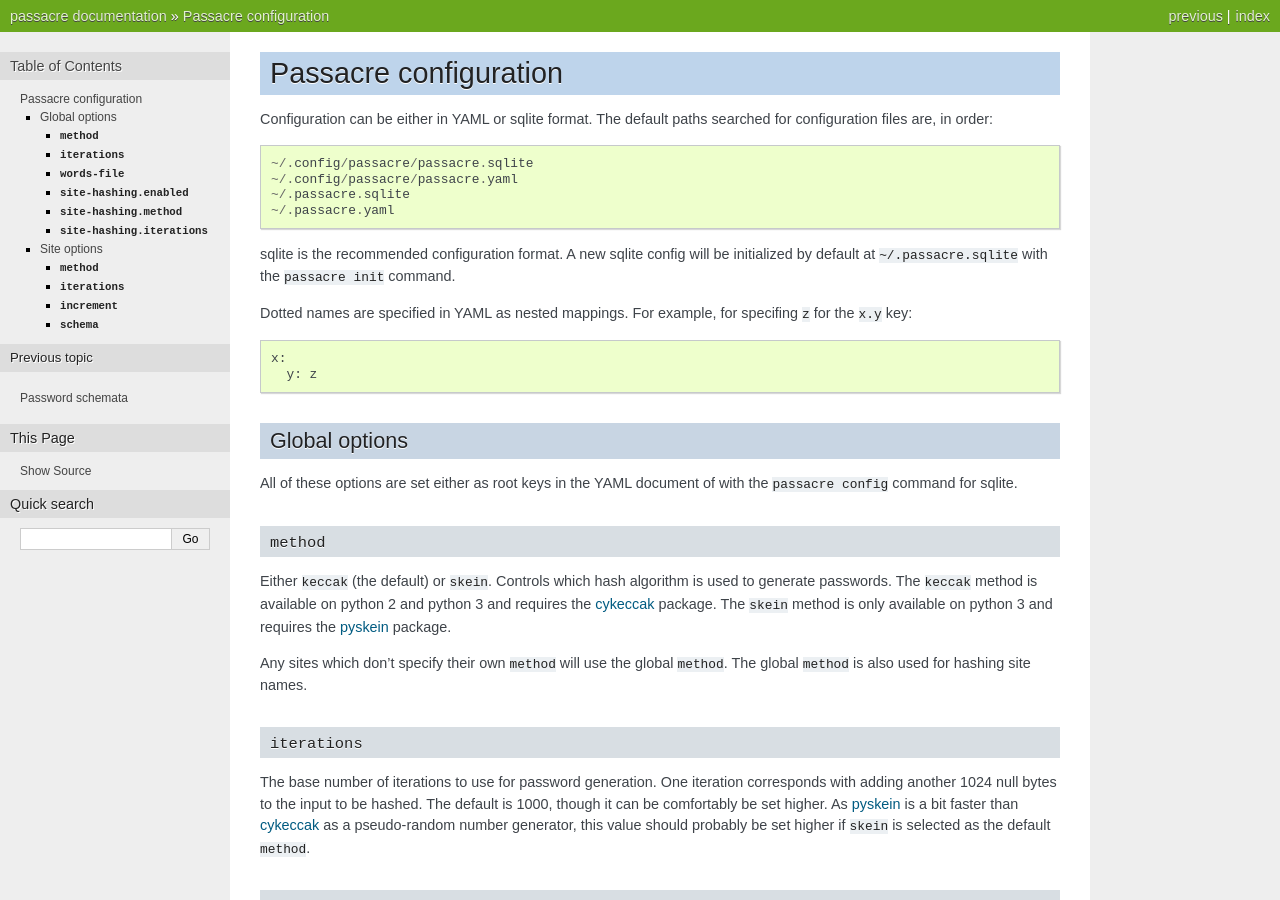
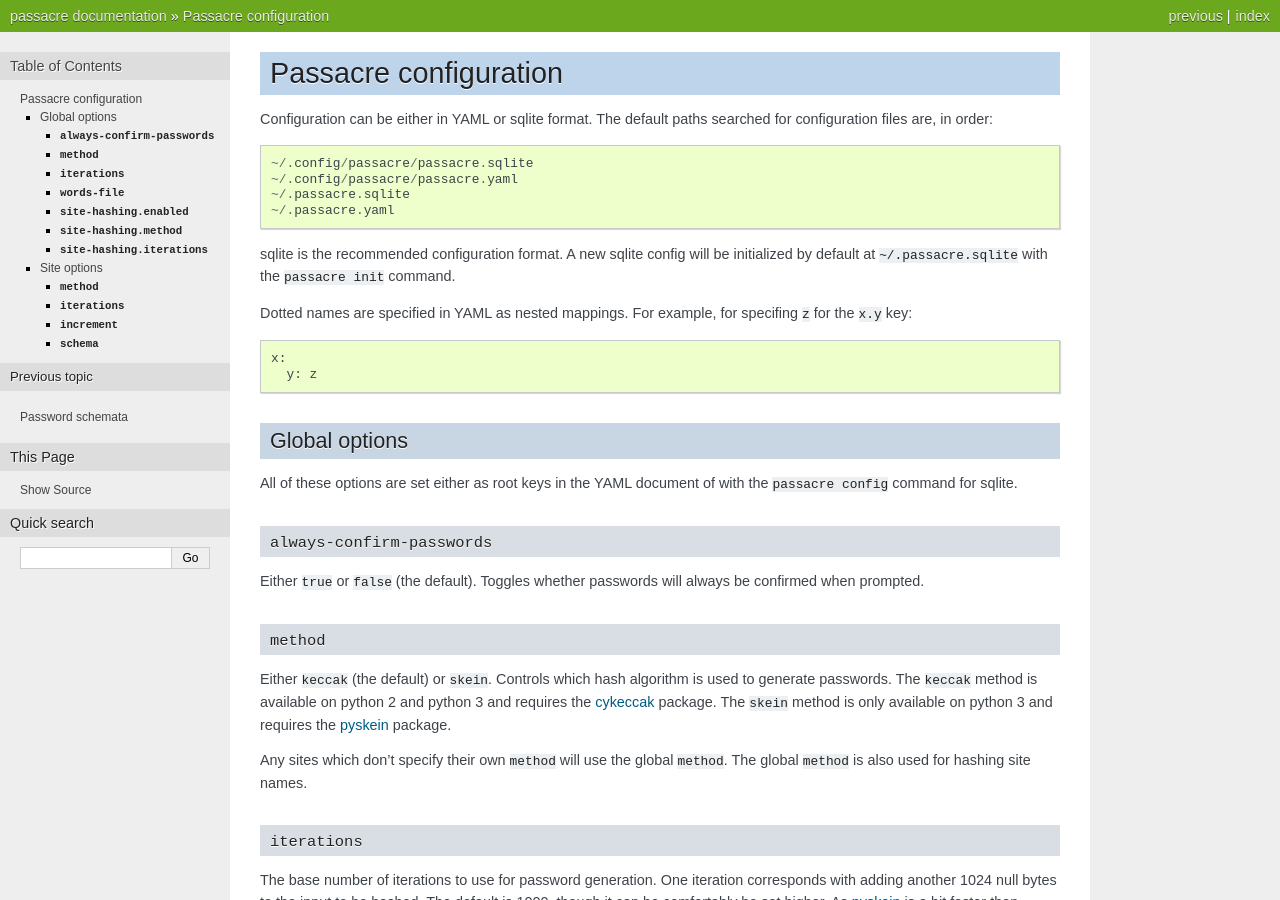
Before and after one commit to habnabit/passacre, a Sphinx documentation site: the page built from docs/config.rst, in a window 1280 px wide and 900 px high. Built offline with Sphinx 7.4.7, drawn with Linux system fonts in a browser that asks for light colours; the version number could not be read and is left out.

Commit message:
Add docs for always-confirm-passwords.

```diff
--- a/docs/config.rst
+++ b/docs/config.rst
@@ -25,6 +25,13 @@ Global options
 
 All of these options are set either as root keys in the YAML document of with
 the ``passacre config`` command for sqlite.
+
+
+``always-confirm-passwords``
+~~~~~~~~~~~~~~~~~~~~~~~~~~~~
+
+Either ``true`` or ``false`` (the default). Toggles whether passwords will
+always be confirmed when prompted.
 
 
 ``method``
```
